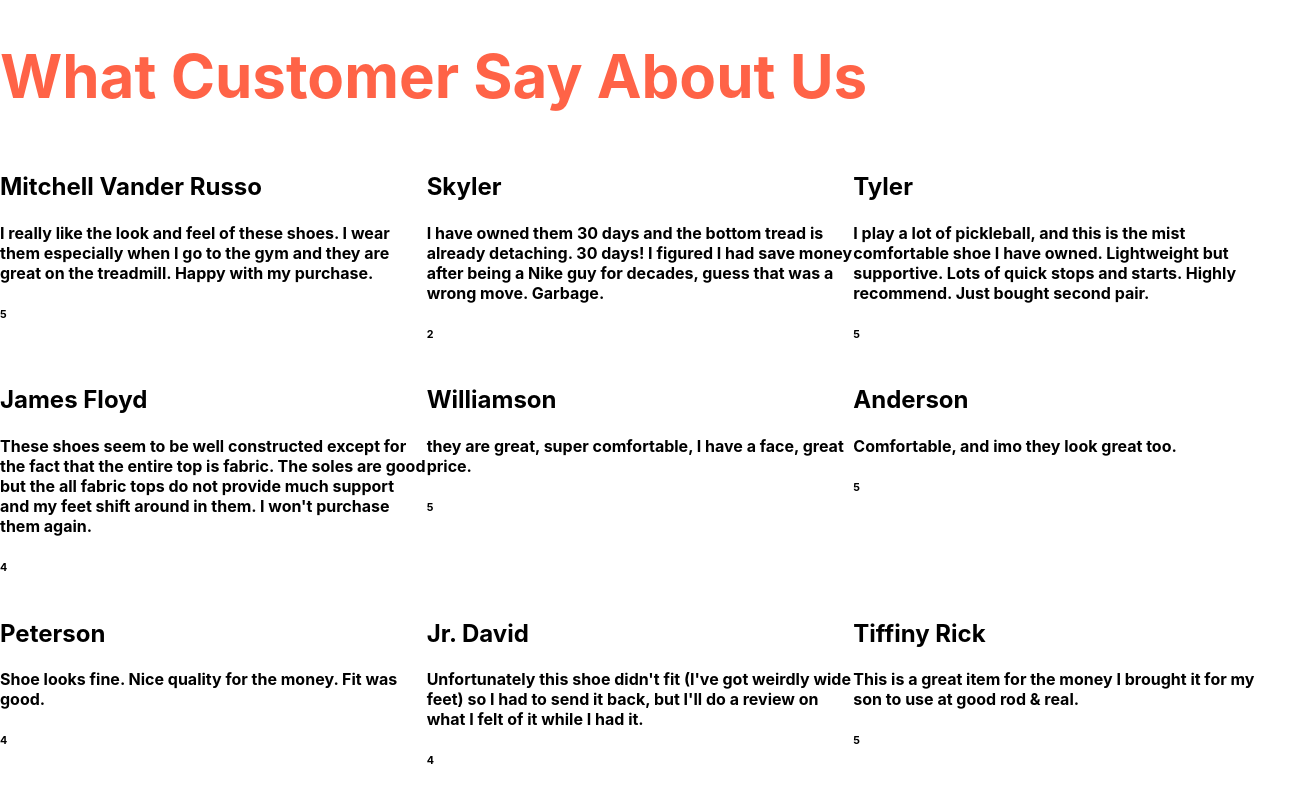
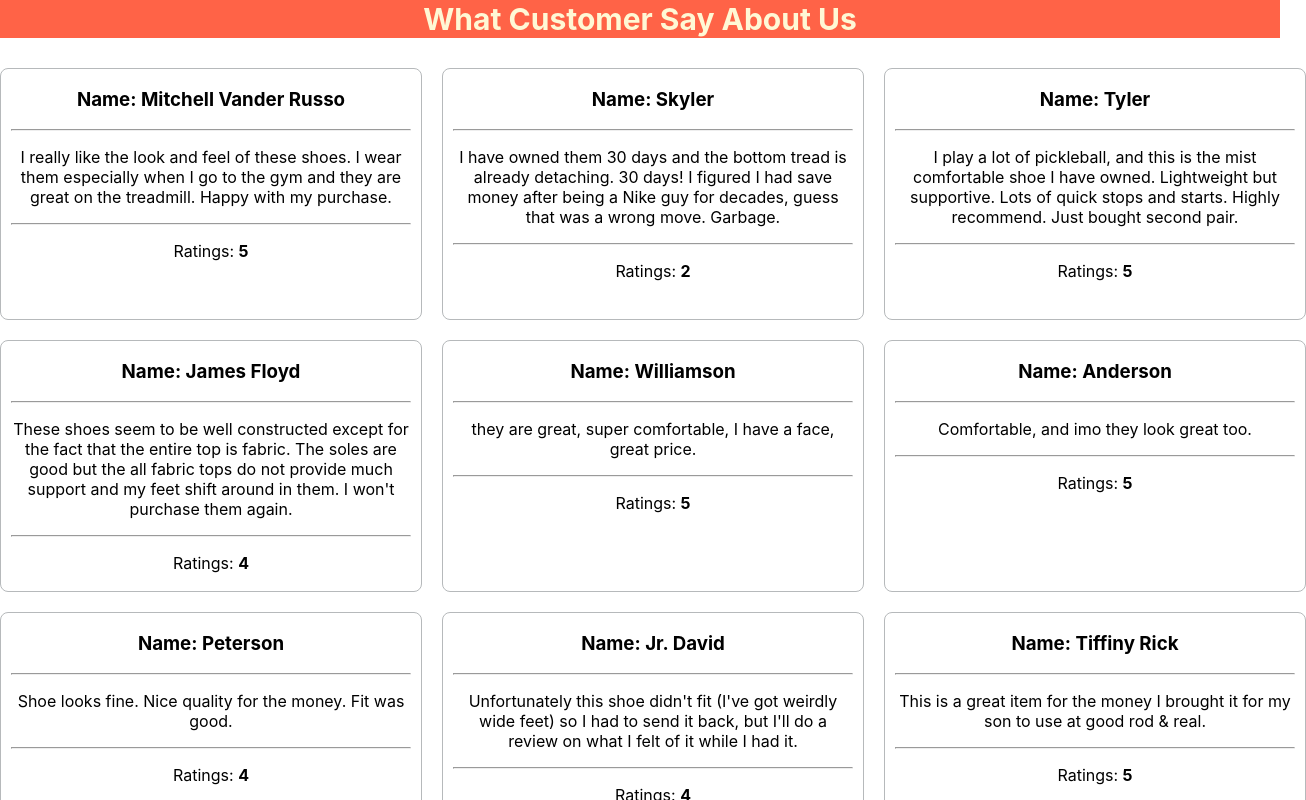
Before and after one commit to khanmohammadimran/shoe-review-analysis-website, a React (Create React App) app: page /reviews in a window 1280 px wide. Shown: the top 800 px of the page, 1306 px wide, since content can reach past the window. Built offline with nearby package versions, Linux system fonts and the light colour scheme.

Commit message:
customer review and 6 review showed in the home page

```diff
--- a/src/Component/Home/Home.css
+++ b/src/Component/Home/Home.css
@@ -1,12 +1,13 @@
 nav {
     text-align: center;
-    margin-top: 20px;
+    background: #8479E1;
+    padding: 10px 0;
 }
 
 nav a {
     text-decoration: none;
     margin-right: 20px;
-    color: #2b2b2b;
+    color: #FFF8D5;
     font-size: 24px;
 }
 
@@ -25,6 +26,10 @@ nav a:hover {
 
 .hero-section img {
     width: 600px;
+}
+
+.hero-text p {
+    padding: 0 110px;
 }
 
 h1 {
@@ -52,3 +57,21 @@ h1 {
 .customer-review {
     text-align: center;
 }
+
+.few-reviews {
+    display: grid;
+    grid-template-columns: repeat(3, 1fr);
+    gap: 20px;
+    justify-items: center;
+}
+
+.customer-review-title {
+    background: tomato;
+    padding: 1px 0;
+    margin: 0;
+    margin-bottom: 30px;
+}
+
+.secondary-btn {
+    margin-top: 30px;
+}
--- a/src/Component/Home/Home.js
+++ b/src/Component/Home/Home.js
@@ -1,8 +1,14 @@
 import React from 'react';
-import { Link } from 'react-router-dom';
+import { Link, useNavigate } from 'react-router-dom';
+import UseCustomHook from '../../customHooks/UseCustomHook';
+import Review from '../Review/Review';
+// import Review from '../Review/Review';
+// import Reviews from '../Reviews/Reviews';
 import './Home.css'
 
 const Home = () => {
+    const navigate = useNavigate();
+    const [reviews] = UseCustomHook();
     return (
         <div>
             <nav>
@@ -24,10 +30,17 @@ const Home = () => {
                 </div>
             </div>
             <div className='customer-review'>
-                <h1>Customer Review</h1>
-                <Link to="/reviews">
-                    <button className='primary-btn'>See All Reviews</button>
-                </Link>
+                <div className='customer-review-title'>
+                    <h2>Customer Review</h2>
+                </div>
+                <div className='few-reviews'>
+                    {
+                        reviews.slice(0, 6).map(review => <Review
+                            key={review.id}
+                            review={review}></Review>)
+                    }
+                </div>
+                <button className='primary-btn secondary-btn' onClick={() => navigate('/reviews')}>See All Reviews</button>
             </div>
         </div>
     );
--- a/src/Component/Review/Review.css
+++ b/src/Component/Review/Review.css
@@ -1,4 +1,8 @@
-.client-review {
-    display: grid;
-    grid-template-columns: repeat(3, 1fr);
+.review-cart {
+    width: 400px;
+    height: 250px;
+    text-align: center;
+    border: 1px solid #b6b9bb;
+    border-radius: 8px;
+    padding: 0 10px;
 }
--- a/src/Component/Review/Review.js
+++ b/src/Component/Review/Review.js
@@ -6,10 +6,13 @@ const Review = (props) => {
     const { name, ratings, review } = props.review;
 
     return (
-        <div>
-            <h2>{name} </h2>
-            <h4>{review} </h4>
-            <h6>{ratings} </h6>
+        <div className='review-cart'>
+
+            <h3>Name: {name} </h3>
+            <hr />
+            <p>{review} </p>
+            <hr />
+            <p>Ratings: <strong>{ratings}</strong></p>
         </div>
     );
 };
--- a/src/Component/Reviews/Reviews.js
+++ b/src/Component/Reviews/Reviews.js
@@ -1,18 +1,13 @@
-import React, { useEffect, useState } from 'react';
 import './reviews.css'
 import Review from '../Review/Review';
+import UseCustomHook from '../../customHooks/UseCustomHook';
 
 const Reviews = () => {
-    const [reviews, setReviews] = useState([]);
+    const [reviews] = UseCustomHook();
 
-    useEffect(() => {
-        fetch('reviews.json')
-            .then(res => res.json())
-            .then(data => setReviews(data))
-    }, []);
     return (
         <div>
-            <h1>What Customer Say About Us</h1>
+            <h2 className='customer-review-title'>What Customer Say About Us</h2>
             <div className="client-reviews">
                 {
                     reviews.map(review => <Review
--- a/src/Component/Reviews/reviews.css
+++ b/src/Component/Reviews/reviews.css
@@ -1,4 +1,13 @@
 .client-reviews {
     display: grid;
     grid-template-columns: repeat(3, 1fr);
+    gap: 20px;
+    justify-items: center;
+    align-items: center;
 }
+
+h2 {
+    text-align: center;
+    font-size: 30px;
+    color: #FFF8D5;
+}
--- /dev/null
+++ b/src/customHooks/UseCustomHook.js
@@ -0,0 +1,14 @@
+import { useEffect, useState } from 'react';
+
+const UseCustomHook = () => {
+    const [reviews, setReviews] = useState([]);
+
+    useEffect(() => {
+        fetch('reviews.json')
+            .then(res => res.json())
+            .then(data => setReviews(data))
+    }, []);
+    return [reviews, setReviews]
+};
+
+export default UseCustomHook;
```
